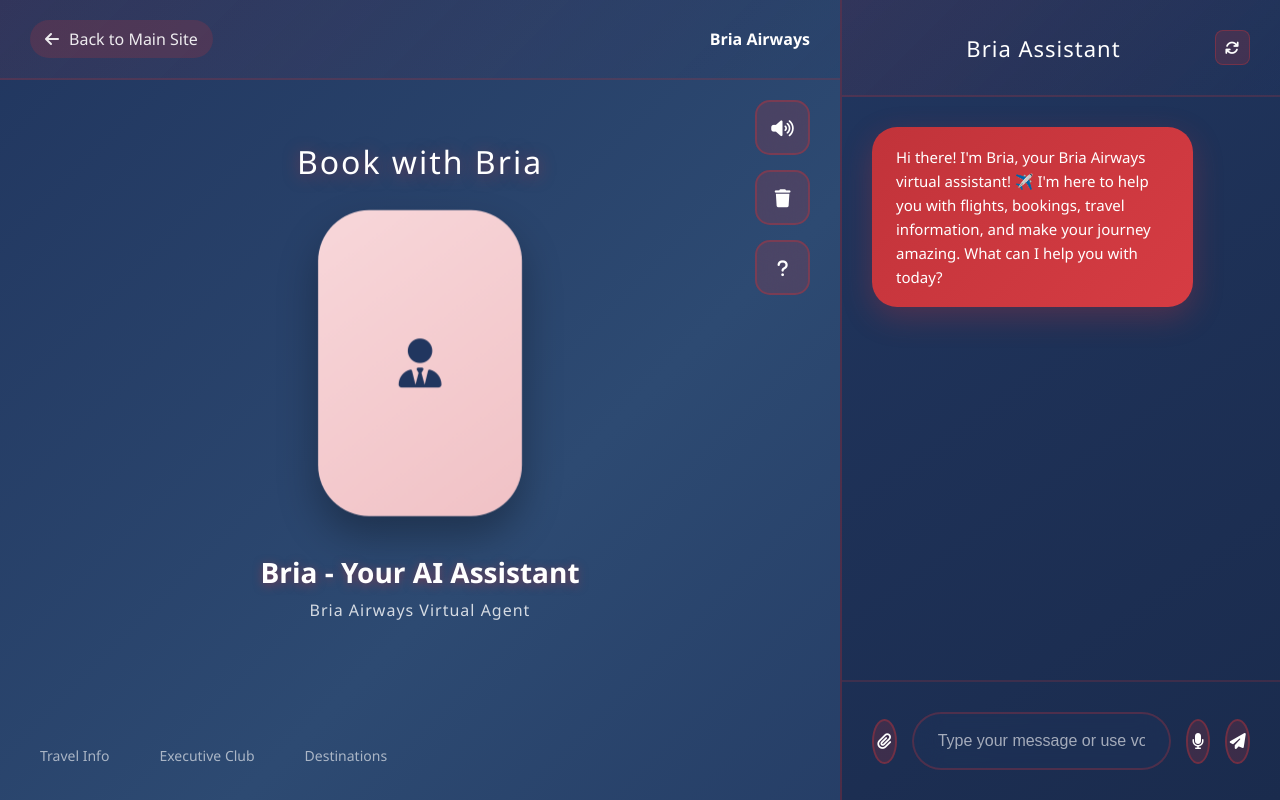
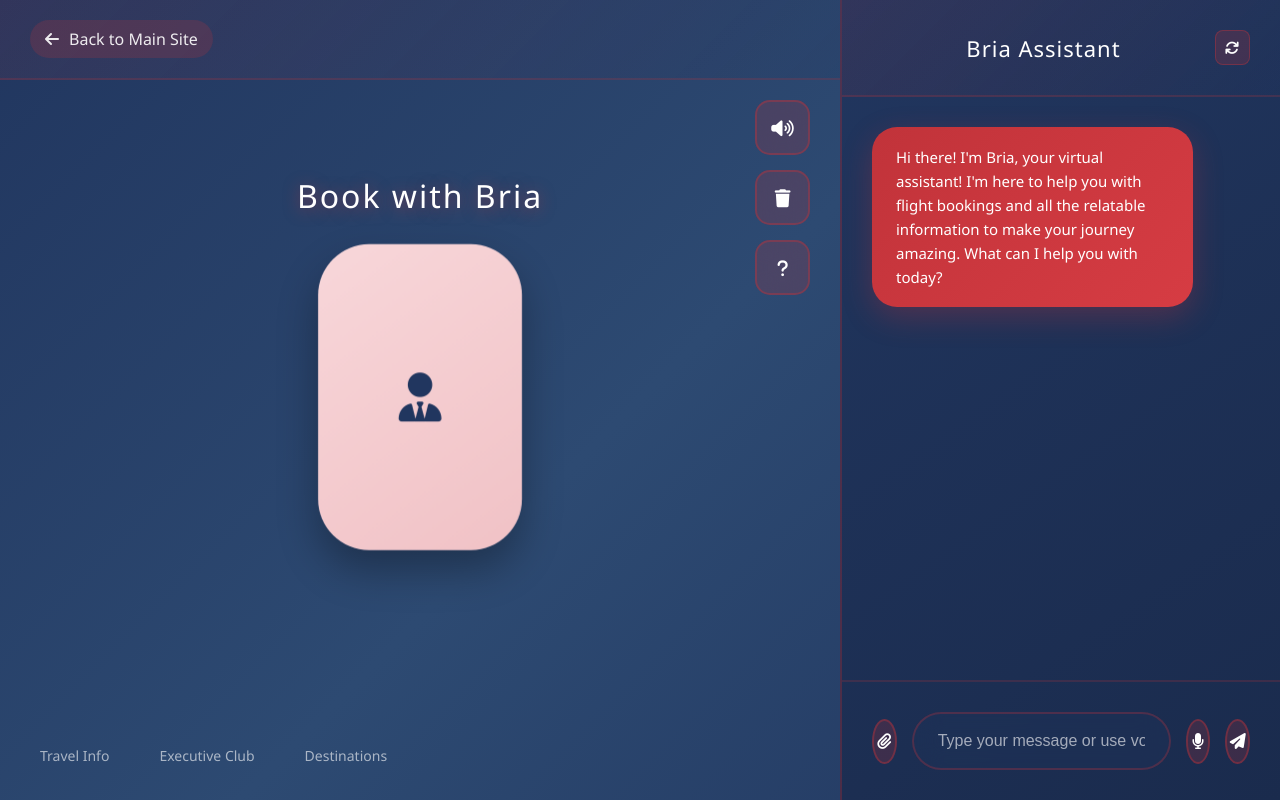
Before and after one commit to Yash-Kavaiya/bria-airways, a Flask app: page / in a window 1280 px wide. Run offline with Flask 3, Linux system fonts and the light colour scheme.

Commit message:
Update index.html

```diff
--- a/templates/index.html
+++ b/templates/index.html
@@ -3,7 +3,7 @@
 <head>
     <meta charset="UTF-8">
     <meta name="viewport" content="width=device-width, initial-scale=1.0">
-    <title>Book with Bria - Bria Airways</title>
+    <title>Book with Bria</title>
     <link rel="stylesheet" href="https://cdnjs.cloudflare.com/ajax/libs/font-awesome/6.4.0/css/all.min.css">
     <link rel="icon" type="image/x-icon" href="https://freepngdesign.com/content/uploads/images/p-2839-1-british-airways-logo-png-transparent-logo-730187218491.png">
     <style>
@@ -713,7 +713,7 @@
                 <i class="fas fa-arrow-left"></i>
                 Back to Main Site
             </a>
-            <div style="color: white; font-weight: 600;">Bria Airways</div>
+
         </div>
 
         <h1 class="assistant-title">Book with Bria</h1>
@@ -724,8 +724,7 @@
             </div>
 
             <div class="assistant-info">
-                <div class="assistant-name">Bria - Your AI Assistant</div>
-                <div class="assistant-role">Bria Airways Virtual Agent</div>
+
             </div>
         </div>
 
@@ -760,7 +759,7 @@
 
         <div class="chat-messages" id="chatMessages">
             <div class="message assistant">
-                Hi there! I'm Bria, your Bria Airways virtual assistant! ✈️ I'm here to help you with flights, bookings, travel information, and make your journey amazing. What can I help you with today?
+                Hi there! I'm Bria, your virtual assistant! I'm here to help you with flight bookings and all the relatable information to make your journey amazing. What can I help you with today?
             </div>
         </div>
 
```
